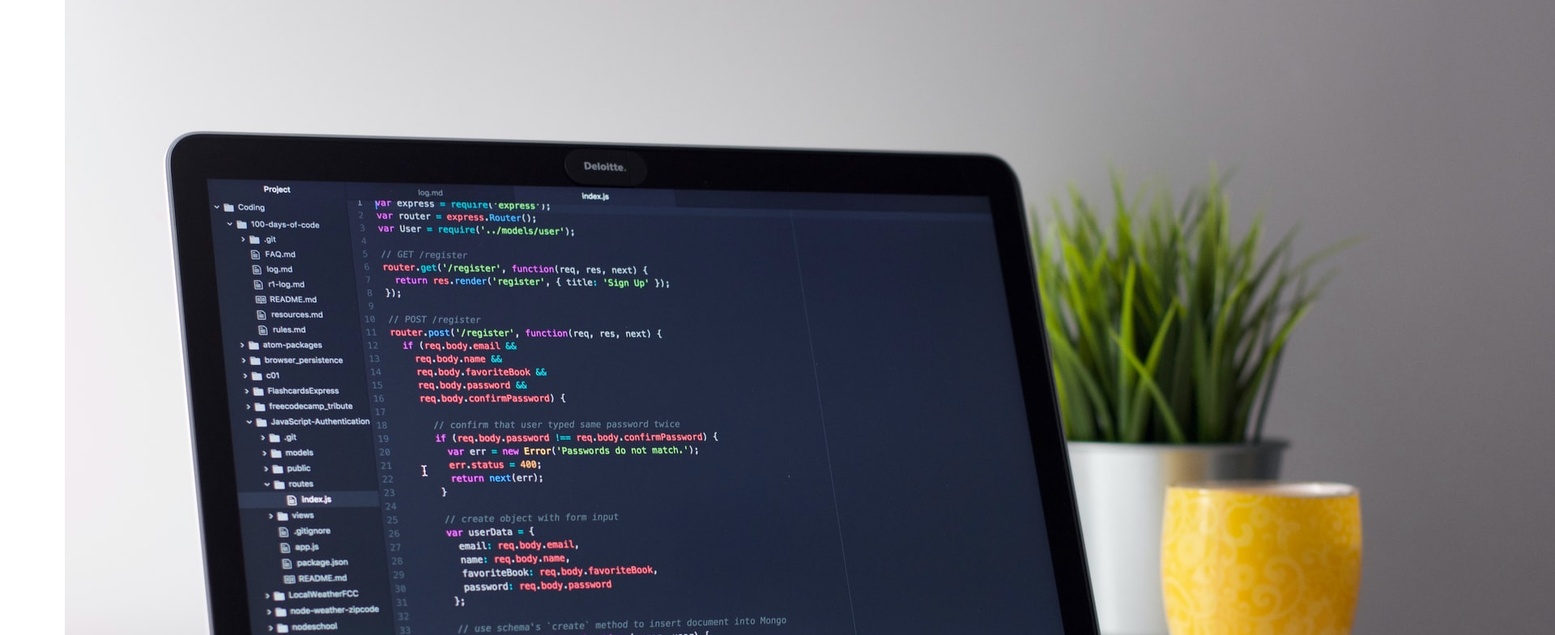
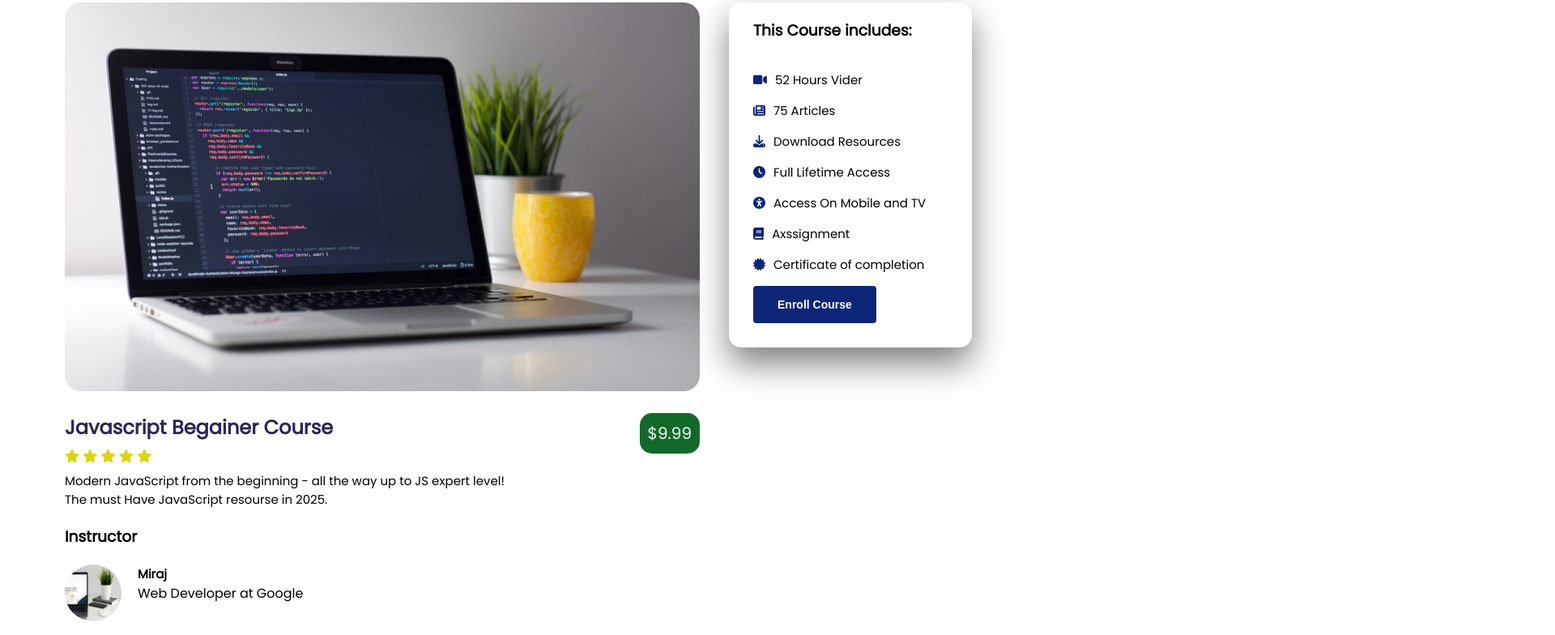
Before and after one commit to WakilIsrakAbir/Tech-Educa-Learning-Platform, a plain HTML site: page Tech-Educa Learning Platform/course-inner.html in a window 1280 px wide. Shown: the part 202-986 px from the top of the page at 81% size, 1920 px wide, since content can reach past the window. Drawn offline with nearby package versions, Linux system fonts and the light colour scheme.

Commit message:
Update style.css

```diff
--- a/Tech-Educa Learning Platform/style.css
+++ b/Tech-Educa Learning Platform/style.css
@@ -612,6 +612,128 @@ footer .copyright .pro-links i:hover{
 }
 
 
+/* Style for Course Inner Page */
+/* Style for Course Inner Page */
+#course-inner{
+    display: flex;
+    justify-content: space-between;
+    align-items: flex-start;
+    margin-top: 30px;
+}
+
+#course-inner .overview{
+    width: 70%;
+}
+
+#course-inner .overview .course-img{
+    width: 100%;
+    height: 60vh;
+    border-radius: 20px;
+    object-fit: cover;
+    margin-bottom: 20px;
+}
+
+#course-inner .overview .course-head{
+    display: flex;
+    align-items: flex-start;
+    justify-content: space-between;
+}
+
+#course-inner .overview .course-head .c-name{
+    width: 70%;
+}
+
+#course-inner .overview .course-head .c-name h2{
+    color: #2b255b;
+}
+
+#course-inner .overview .course-head .c-name .star{
+    margin: 6px 0;
+}
+
+#course-inner .overview .course-head .c-name .star i{
+    color: #dcd50b;
+}
+
+#course-inner .overview .course-head .c-name p{
+    font-size: 15px;
+}
+
+#course-inner .overview .course-head span{
+    padding: 10px;
+    background-color: #116a29;
+    color: white;
+    border-radius: 15px;
+    font-size: 20px;
+}
+
+#course-inner .learn{
+    font-size: 15px;
+    padding-bottom: 15px;
+}
+
+#course-inner .learn p i{
+    color: #1840c5;
+    font-weight: 700;
+    margin-right: 20px;
+}
+
+#course-inner .tutor{
+    display: flex;
+
+}
+
+#course-inner .tutor img{
+    width: 70px;
+    height: 70px;
+    border-radius: 50%;
+    margin-right: 20px;
+}
+
+#course-inner .tutor h5{
+    font-size: 15px;
+}
+
+#course-inner h3{
+    padding: 20px 0;
+}
+
+#course-inner hr{
+    margin-top: 20px;
+}
+
+#course-inner .enroll{
+    width: 300px;
+    padding: 0px 30px 30px 30px;
+    border-radius: 15px;
+    box-shadow: 0px 20px 40px 0 rgba(0, 0, 0, 0.5);
+}
+
+#course-inner .enroll p{
+    font-size: 15px;
+    margin: 15px 0;
+}
+
+#course-inner .enroll i{
+    margin-right: 10px;
+    color: #0e2678;
+    line-height: 16px;
+}
+
+#course-inner .enroll .bbb{
+    background-color: #0e2678;
+    transition: 0.3s;
+}
+
+#course-inner .enroll .bbb:hover{
+    background-color: #197209;
+}
+
+#course-inner .enroll .bbb a{
+    text-decoration: none;
+    color: #fafafa;
+}
+
 
 
 
@@ -708,6 +830,30 @@ footer .copyright .pro-links i:hover{
         padding-top: 20px;
     }
 
+    /* Course-Inner Page */
+    /* Course-Inner Page */
+    #course-inner {
+        flex-direction: column;
+    }
+
+    #course-inner .overview {
+        width: 100%;
+    }
+
+    #course-inner .enroll {
+        width: 100%;
+        margin-top: 20px;
+        padding-bottom: 40px;
+    }
+
+    #course-inner .overview .course-img {
+        height: 40vh;
+    }
+
+    #course-inner {
+        margin-bottom: 40px;
+    }
+
 
 }
 
```
